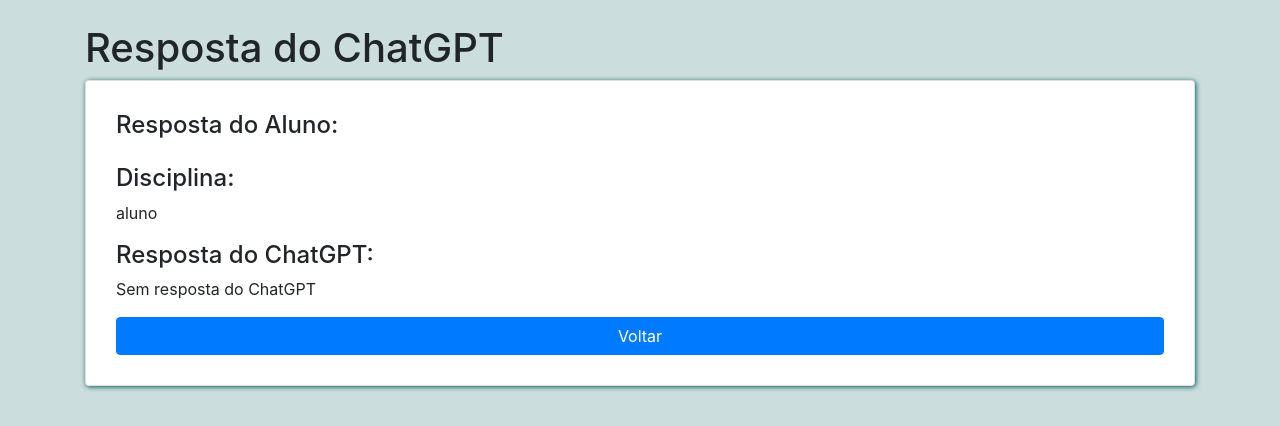
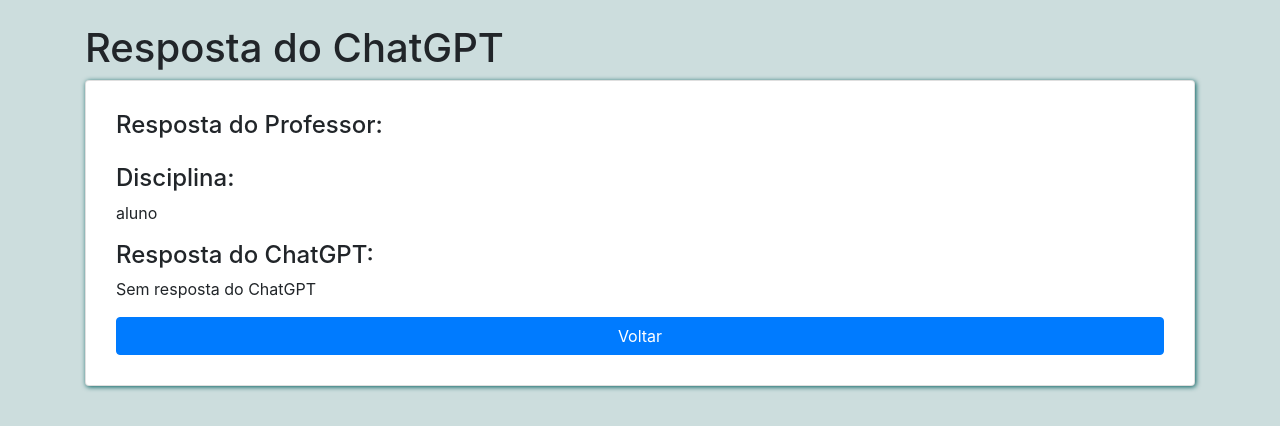
Before and after one commit to viniportela23/ConectEduca, a PHP site: page /resposta_professor.php in a window 1280 px wide. Shown: the part 80-506 px from the top of the page. Run offline with PHP 8.4, Linux system fonts and the light colour scheme; a user stored in the database is signed in.

Commit message:
Update resposta_professor.php

```diff
--- a/resposta_professor.php
+++ b/resposta_professor.php
@@ -81,7 +81,7 @@ if ($_SERVER["REQUEST_METHOD"] === "GET") {
             $resposta_chatgpt = isset($_GET["resposta_chatgpt"]) ? $_GET["resposta_chatgpt"] : "";
             $disciplina = $_SESSION['cargo'];
 
-            echo "<h4>Resposta do Aluno:</h4>";
+            echo "<h4>Resposta do Professor:</h4>";
             echo "<p>$texto</p>";
 
             echo "<h4>Disciplina:</h4>";
```
